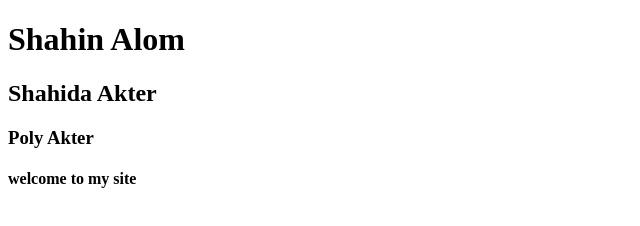
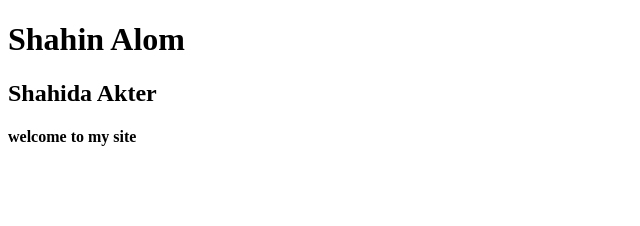
Before and after one commit to shahin61386/mern7, a plain HTML site: page index.html in a window 1280 px wide. Shown: the whole page, without its empty margins (0-640 px from the left). Drawn offline with Linux system fonts and the light colour scheme.

Commit message:
version 3

```diff
--- a/index.html
+++ b/index.html
@@ -8,7 +8,7 @@
 <body>
   <h1>Shahin Alom</h1>
   <h2>Shahida Akter</h2>
-  <h3>Poly Akter</h3>
   <h4>welcome to my site</h4>
+
 </body>
 </html>
```
Also changed, not shown: projcet.html (added).
